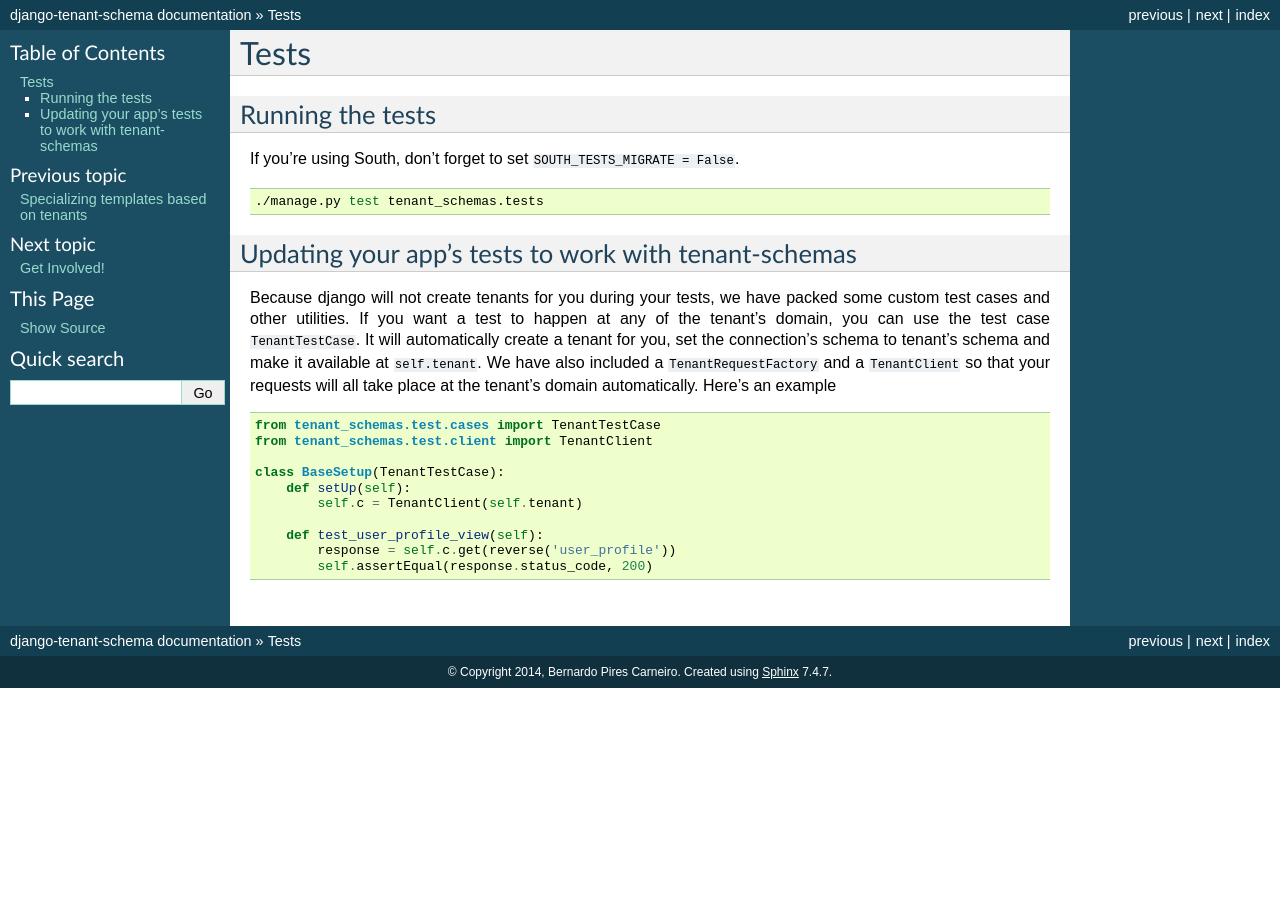
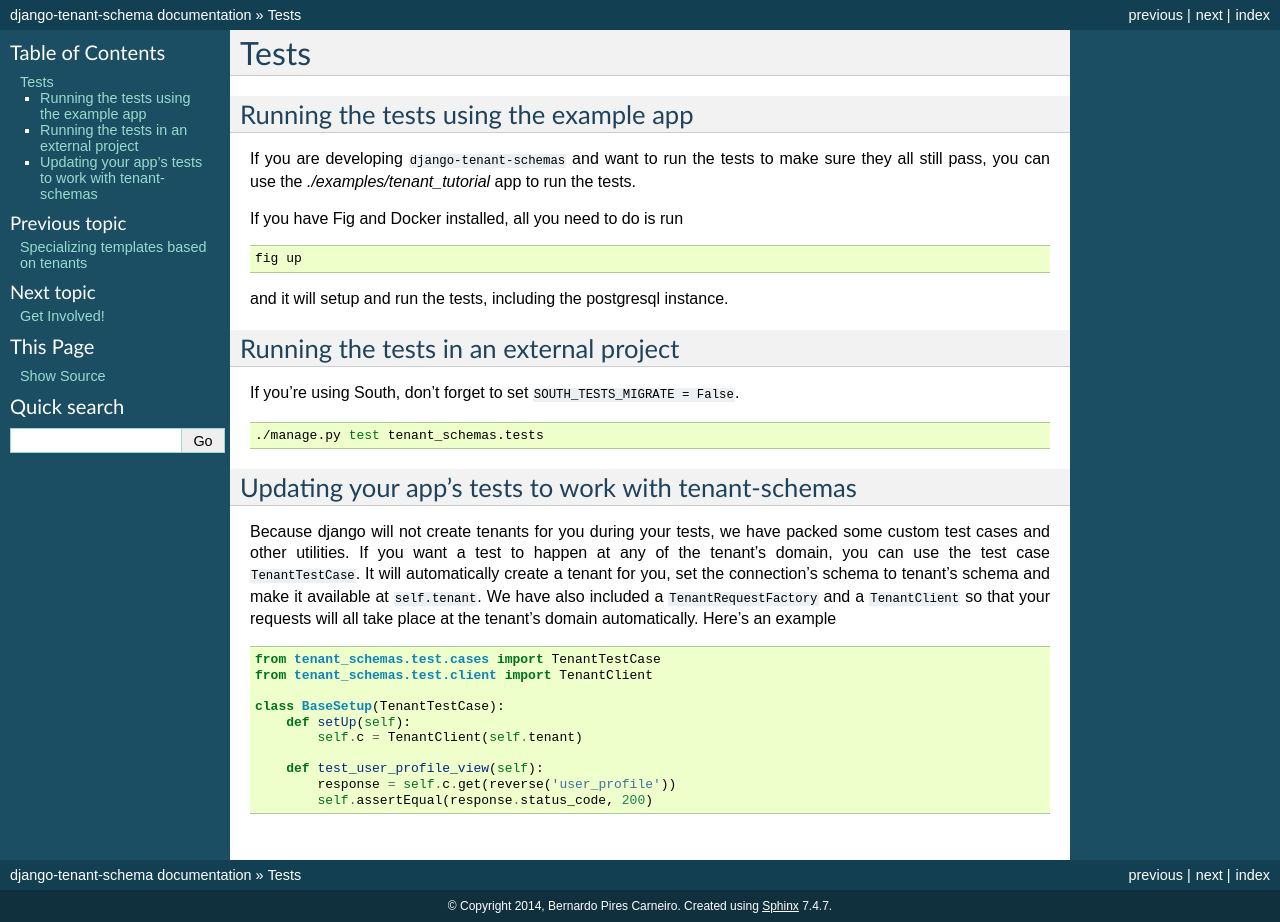
Before and after one commit to bernardopires/django-tenant-schemas, a Sphinx documentation site: the page built from docs/test.rst, in a window 1280 px wide. Built offline with Sphinx 7.4.7, drawn with Linux system fonts in a browser that asks for light colours; the version number could not be read and is left out; before the commit the page ends 900 px from its top, so only the background shows below that.

Commit message:
add support for running test suite locally with docker

```diff
--- a/docs/test.rst
+++ b/docs/test.rst
@@ -1,8 +1,25 @@
 ==================
 Tests
 ==================
-Running the tests
------------------
+
+Running the tests using the example app
+---------------------------------------
+If you are developing ``django-tenant-schemas``
+and want to run the tests to make sure they all still pass,
+you can use the `./examples/tenant_tutorial` app to run the
+tests.
+
+If you have Fig and Docker installed, all you need to do is run
+
+.. code-block:: bash
+
+    fig up
+
+and it will setup and run the tests, including the postgresql instance.
+
+
+Running the tests in an external project
+----------------------------------------
 If you're using South, don't forget to set ``SOUTH_TESTS_MIGRATE = False``.
 
 .. code-block:: bash
```
Also changed, not shown: fig.yml (added, +11 -0 lines), 2 other files.
